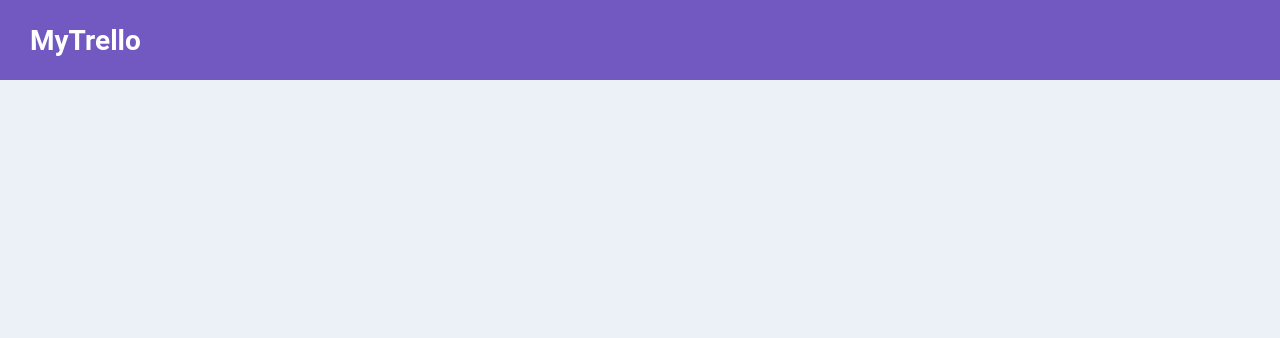
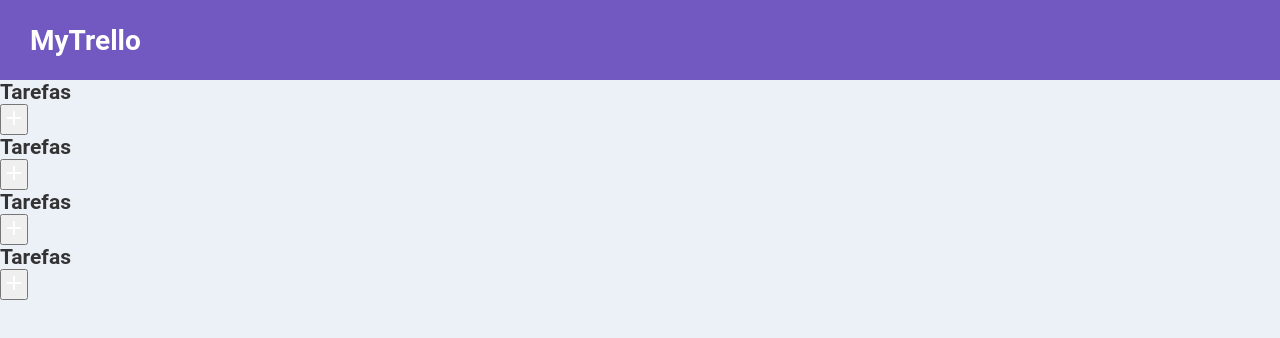
Before and after one commit to JhowRodrigues2/MyTrello, a React (Vite) app: page / in a window 1280 px wide. Shown: the top 338 px of the page. Built offline with nearby package versions, Linux system fonts and the light colour scheme.

Commit message:
initial personalize Board component

```diff
--- a/package.json
+++ b/package.json
@@ -12,6 +12,7 @@
     "react": "^18.2.0",
     "react-beautiful-dnd": "^13.1.1",
     "react-dom": "^18.2.0",
+    "react-icons": "^4.8.0",
     "styled-components": "^5.3.8"
   },
   "devDependencies": {
--- a/src/App.jsx
+++ b/src/App.jsx
@@ -1,3 +1,4 @@
+import Board from "./components/Board";
 import { Header } from "./components/Header";
 import GlobalStyle from "./styles/GlobalStyle";
 function App() {
@@ -5,6 +6,7 @@ function App() {
     <>
       <GlobalStyle />
       <Header />
+      <Board />
     </>
   );
 }
--- a/src/components/Card/index.js
+++ b/src/components/Card/index.jsx
@@ -1,5 +1,5 @@
 import React from "react";
 
-export default function index() {
+export default function Card() {
   return <div>index</div>;
 }
--- a/src/components/List/index.js
+++ /dev/null
@@ -1,5 +0,0 @@
-import React from "react";
-import { ListContainer } from "./style";
-export default function List() {
-  return <ListContainer>index</ListContainer>;
-}
--- /dev/null
+++ b/src/components/List/index.jsx
@@ -0,0 +1,16 @@
+import React from "react";
+import { ListContainer } from "./style";
+import { MdAdd } from "react-icons/md";
+
+export default function List() {
+  return (
+    <ListContainer>
+      <header>
+        <h2>Tarefas</h2>
+        <button type="button">
+          <MdAdd size={24} color="#fff" />
+        </button>
+      </header>
+    </ListContainer>
+  );
+}
```
Also changed, not shown: src/components/Board/index.jsx (renamed from src/components/Board/index.js), src/components/Board/style.jsx (renamed from src/components/Board/style.js), src/components/Card/style.js (deleted), src/components/Card/style.jsx (added), src/components/List/style.jsx (renamed from src/components/List/style.js), 1 other file (tests, documents, lock files or other folders).
